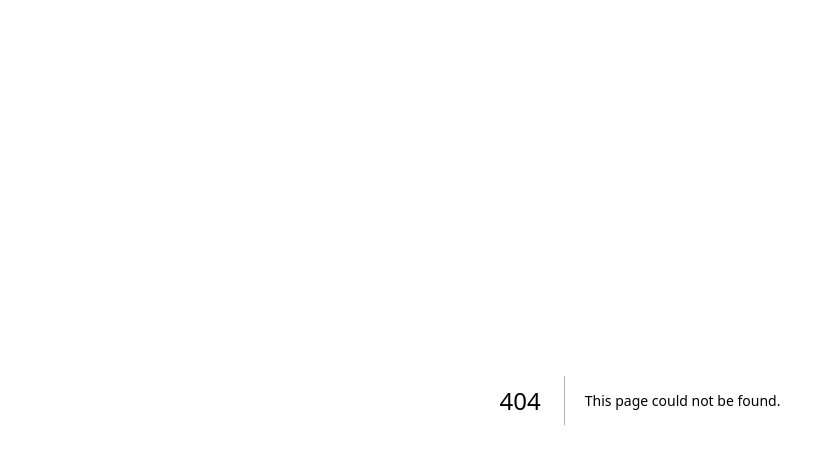
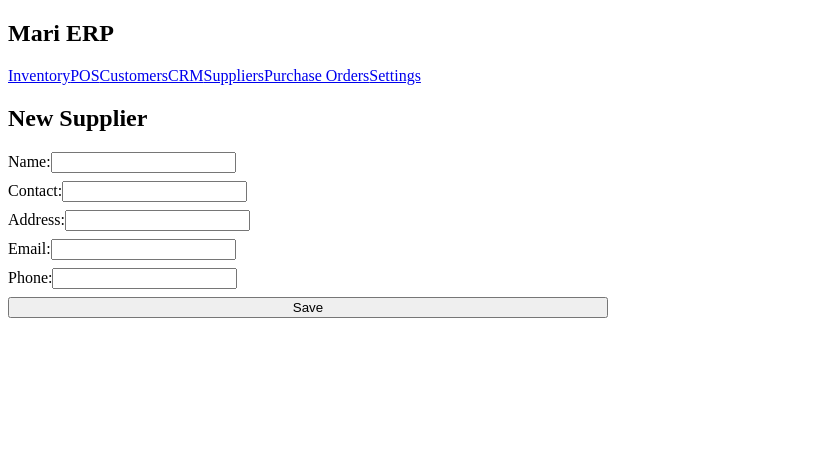
Before and after one commit to Dielord9/mari-erp, a Next.js app in the folder frontend/: page /suppliers/new in a window 1280 px wide. Before the commit this address had no page. Shown: the top 464 px of the page, without its empty margins (0-835 px from the left). Built offline with nearby package versions, Linux system fonts and the light colour scheme.

Commit message:
Create new supplier page

```diff
--- /dev/null
+++ b/frontend/pages/suppliers/new.js
@@ -0,0 +1,59 @@
+import { useState } from 'react';
+import axios from 'axios';
+import { useRouter } from 'next/router';
+import Layout from '../components/Layout';
+
+export default function NewSupplierPage() {
+  const [formData, setFormData] = useState({
+    name: '',
+    contact: '',
+    address: '',
+    email: '',
+    phone: ''
+  });
+  const router = useRouter();
+
+  const handleChange = (e) => {
+    setFormData({ ...formData, [e.target.name]: e.target.value });
+  };
+
+  const handleSubmit = async (e) => {
+    e.preventDefault();
+    try {
+      await axios.post(`${process.env.NEXT_PUBLIC_API_URL || ''}/suppliers`, formData);
+      router.push('/suppliers');
+    } catch (err) {
+      console.error(err);
+      alert('Error creating supplier');
+    }
+  };
+
+  return (
+    <Layout>
+      <h2>New Supplier</h2>
+      <form onSubmit={handleSubmit} style={{ display: 'grid', gap: '0.5rem', maxWidth: '600px' }}>
+        <label>
+          Name:
+          <input name="name" value={formData.name} onChange={handleChange} />
+        </label>
+        <label>
+          Contact:
+          <input name="contact" value={formData.contact} onChange={handleChange} />
+        </label>
+        <label>
+          Address:
+          <input name="address" value={formData.address} onChange={handleChange} />
+        </label>
+        <label>
+          Email:
+          <input name="email" value={formData.email} onChange={handleChange} />
+        </label>
+        <label>
+          Phone:
+          <input name="phone" value={formData.phone} onChange={handleChange} />
+        </label>
+        <button type="submit">Save</button>
+      </form>
+    </Layout>
+  );
+}
```
